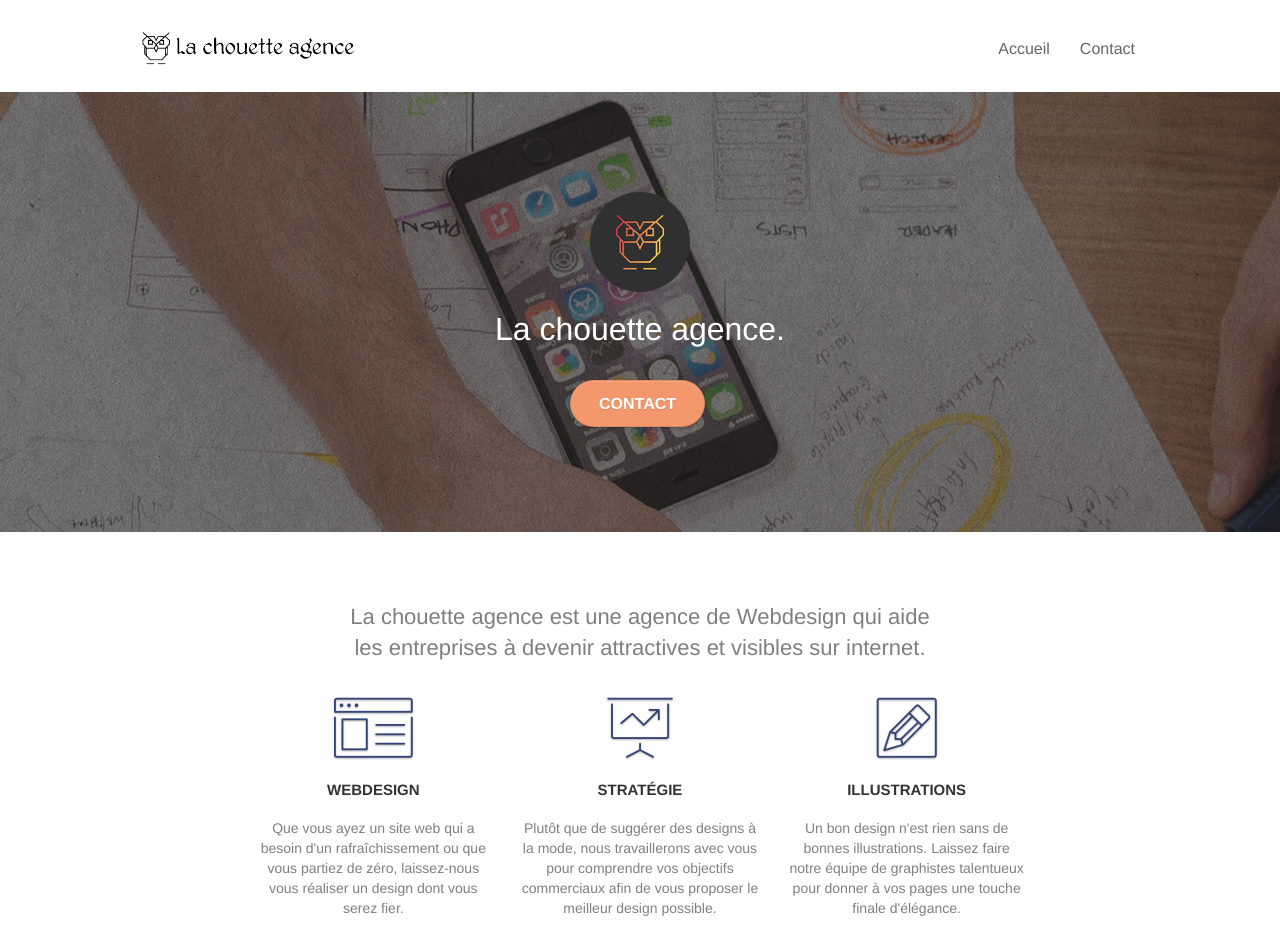
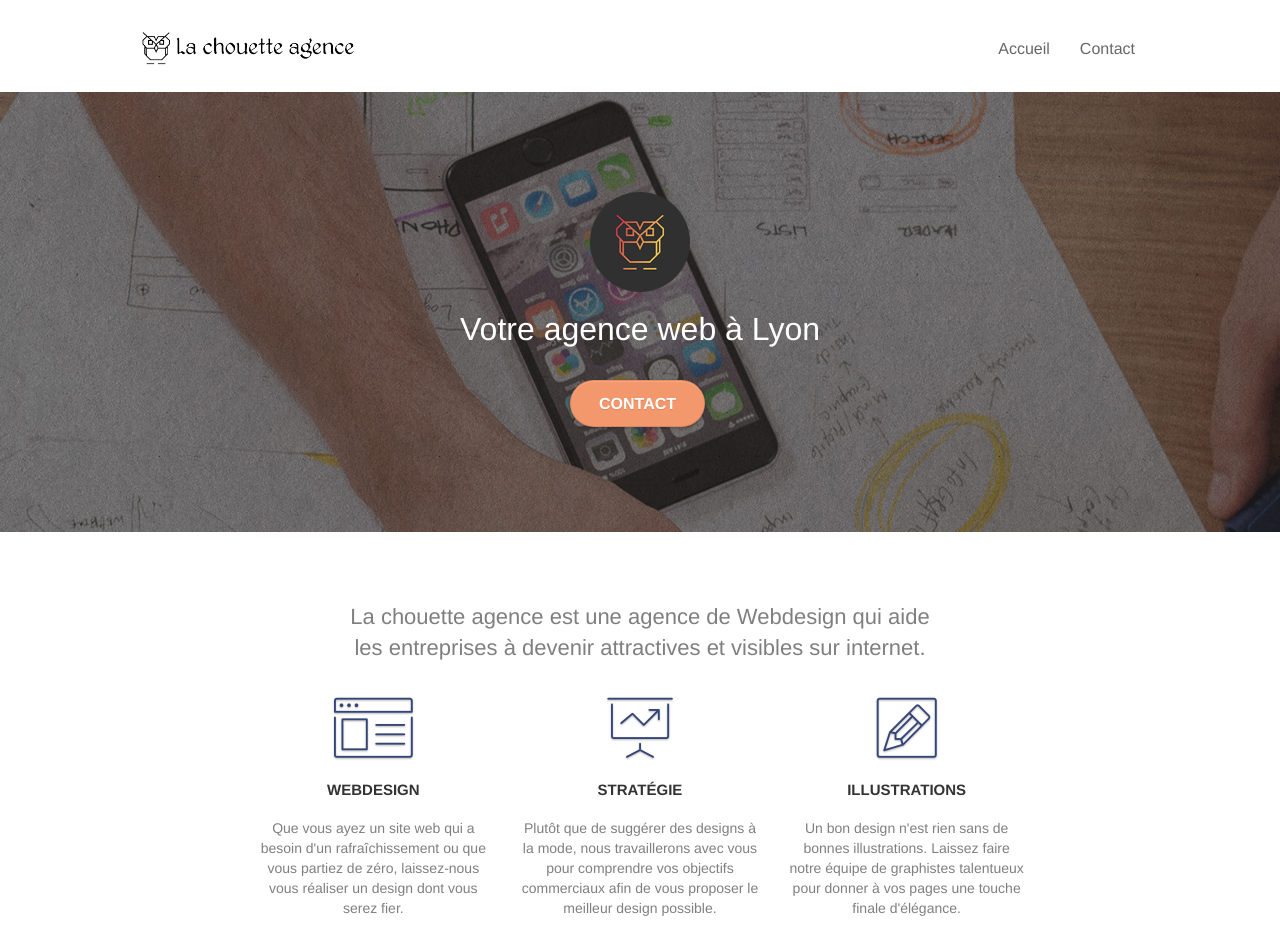
Before and after one commit to jonathanpak/OpenClassrooms_P4, a plain HTML site: page index.html in a window 1280 px wide. Shown: the top 931 px of the page. Drawn offline with nearby package versions, Linux system fonts and the light colour scheme.

Commit message:
Title update on Homepage

```diff
--- a/index.html
+++ b/index.html
@@ -85,7 +85,7 @@
                 />
 
                 <h1 class="text-center hero-bloc-text tc-white">
-                  La chouette agence.
+                  Votre agence web à Lyon
                 </h1>
                 <div class="text-center">
                   <a
```
